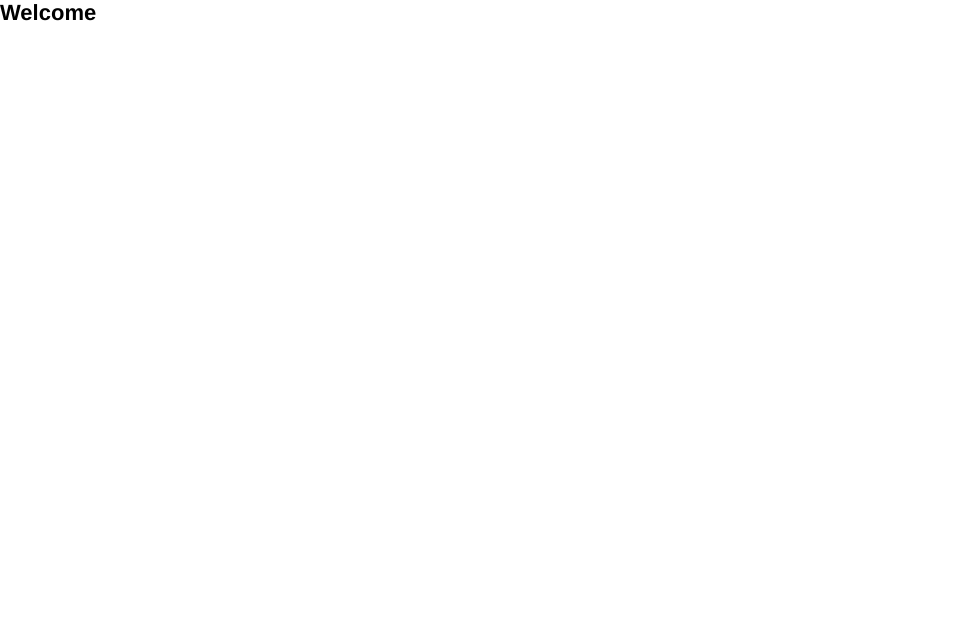
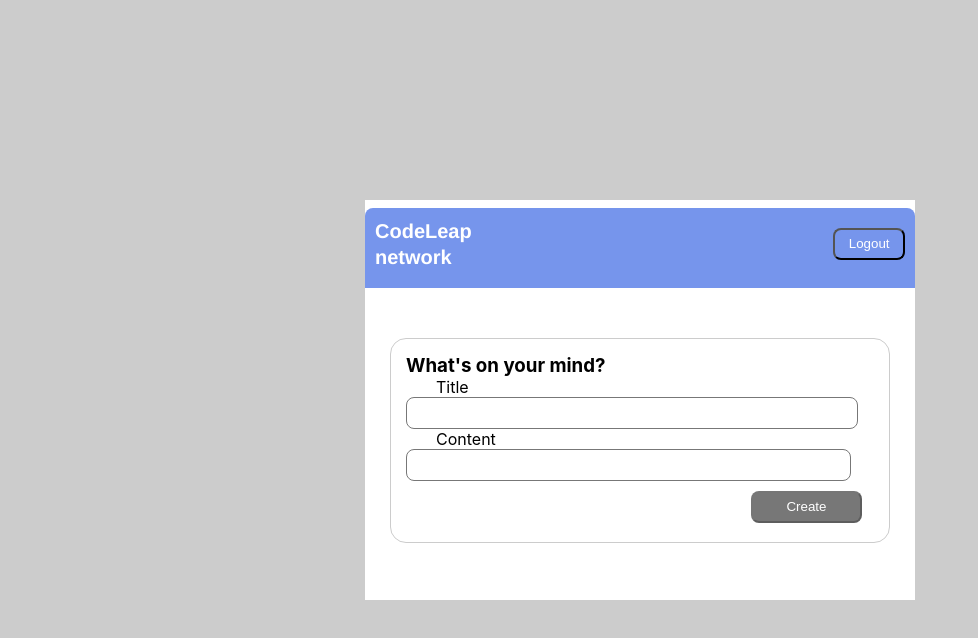
Before and after one commit to ellen-ls/teste-codeLeap, a React (Create React App) app: page /user in a window 1280 px wide. Shown: the top 638 px of the page, without its empty margins (0-978 px from the left). Built offline with nearby package versions, Linux system fonts and the light colour scheme.

Commit message:
botao de logout feito

```diff
--- a/src/App.css
+++ b/src/App.css
@@ -8,6 +8,7 @@
   display: flex;
   justify-content: center;
   align-items: center;
+
 }
 
 .rectangle{
@@ -83,3 +84,72 @@
   background: #777777;
   cursor: no-drop;
 }
+
+/* ---- Usuario ---*/
+
+.header{
+  display: flex;
+  padding: 10px;
+  width: 550px;
+  height: 80px;
+  background: #7695EC;
+  font-family: 'Franklin Gothic Medium', 'Arial Narrow', Arial, sans-serif;
+  font-style: normal;
+  font-weight: 700;
+  font-size: 20px;
+  line-height: 26px;
+  color: #FFFFFF;
+  border-radius:8px 8px 0 0;
+
+}
+
+.box-2{
+  display: flex;
+  flex-direction: column;
+  box-sizing: border-box;
+  width: 500px;
+  height: 205px;
+  background: #FFFFFF;
+  border: 1px solid #CCCCCC;
+  border-radius: 16px;
+  margin:50px;
+  padding: 15px;
+
+}
+
+.div{
+  display: flex;
+  width: 100%;
+  height: 100vh;
+  flex-direction: column;
+  justify-content: center;
+  align-items: center;
+  background: #CCCCCC;
+
+}
+
+.body{
+  display: flex;
+  flex-direction: column;
+  justify-content: center;
+  align-items: center;
+  width: 550px;
+  height: 50%;
+  background: #FFFFFF;
+
+
+}
+
+.box-2 h3{
+  display: flex;
+}
+
+.box-2 p{
+  display: flex;
+  padding-left: 30px;
+
+}
+.texto{
+  width: 95%;
+
+}
--- a/src/pages/Login.js
+++ b/src/pages/Login.js
@@ -1,10 +1,11 @@
 import React, { useState } from "react";
 import { useNavigate } from "react-router-dom";
+import Users from "./Users";
 
 
 const Login = ()=>{
 
-    const navigate = useNavigate()
+
     const [login, setLogin] = useState("")
     const [logged, setLogged] = useState(false)
 
@@ -12,23 +13,16 @@
     const onInput = (e)=> setLogin(e.target.value)
 
       const handleSubmit = (e)=>{
-        e.preventDefault()
 
-        navigate('/user')
-        const data = {login}
-        localStorage.setItem('user', JSON.stringify(data))
+        localStorage.setItem('user', JSON.stringify(login))
         setLogged(true)
-        setLogin('')
+
 
 
     }
 
-    const handleLogout = ()=>{
-        localStorage.removeItem('user')
-        setLogged(false)
-    }
-
- return(
+    return(
+      (logged ? <Users/>:
       <form className="rectangle" onSubmit={handleSubmit}>
         <div className="box">
         <h2>Welcome to CodeLeap network!</h2>
@@ -47,7 +41,7 @@
       </form>
 
     )
-
+    )
 
 }
 export default Login
--- a/src/pages/Users.js
+++ b/src/pages/Users.js
@@ -1,13 +1,45 @@
+import { useState } from "react"
+
+const Users = ()=>{
+
+  const [title, setTitle] = useState("")
 
 
-const Users = ()=>{
+  const onInput = (e)=> setTitle(e.target.value)
+  const handleLogout = ()=>{
+    localStorage.clear()
+    window.location.reload()
+  }
+
 
 
 
  return(
-   <div>
-    <h2>Welcome</h2>
+  <div className="div">
+    <div className="body">
+  <div className="header">
+    <p>CodeLeap network</p>
+    <button onClick={handleLogout}>Logout</button>
+  </div>
+
+
+    <div className="box-2">
+
+      <h3>What's on your mind?</h3>
+      <p>Title</p>
+      <input
+        value={title}
+        onInput={onInput}
+        onChange={(event)=>setTitle(event.target.value)}></input>
+      <p>Content</p>
+      <input className="texto"
+      ></input>
+      <button disabled={!title}>Create</button>
+
+    </div>
    </div>
+   </div>
+
 )
 }
 
```
